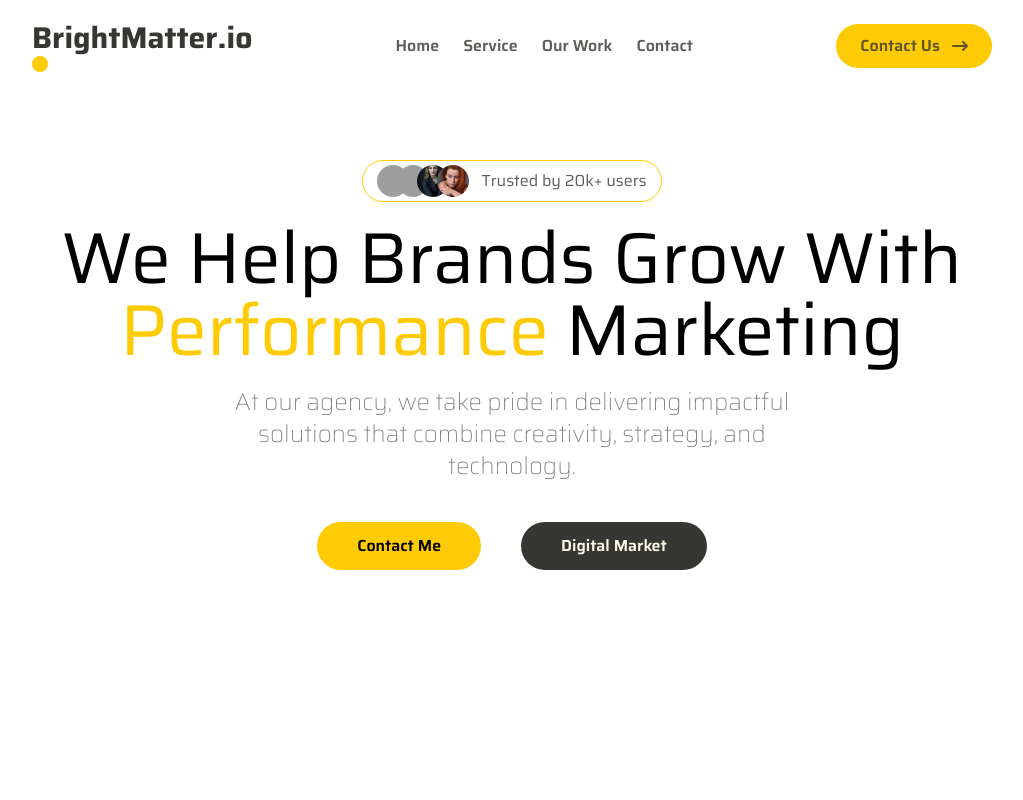
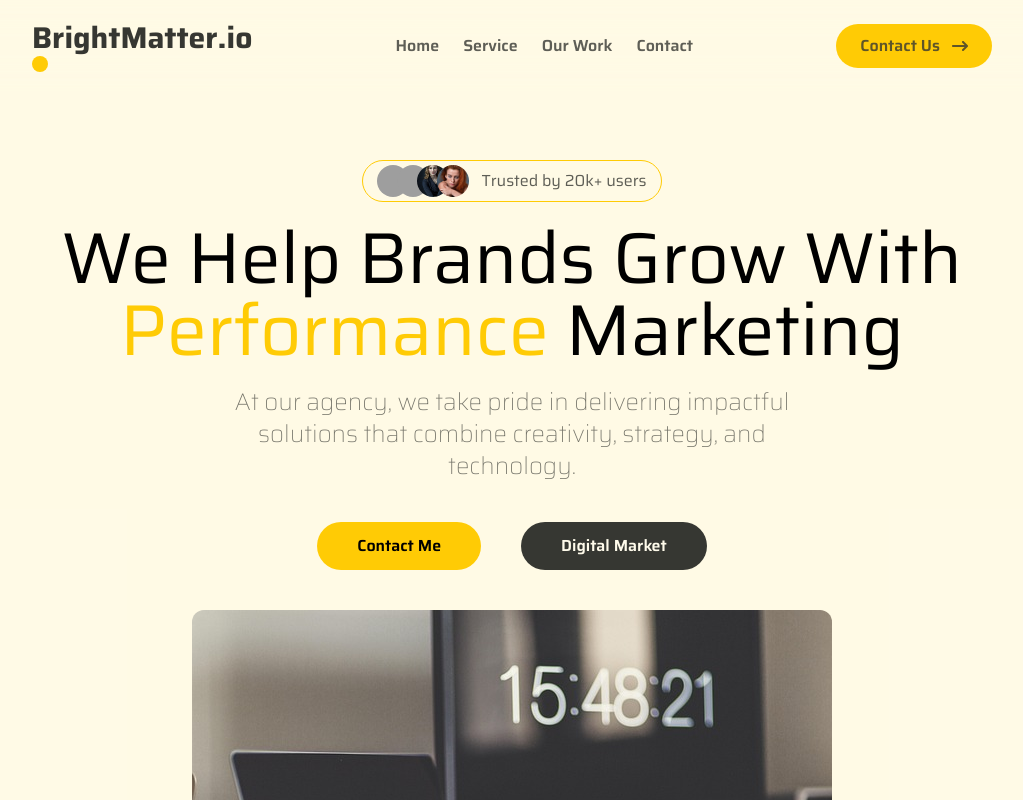
Before and after one commit to Nadeem35/watermelon.io, a React (Vite) app: page / in a window 1280 px wide. Shown: the top 800 px of the page, without its empty margins (128-1151 px from the left). Built offline with nearby package versions, Linux system fonts and the light colour scheme; grey boxes are pictures that could not be loaded.

Commit message:
update design

```diff
--- a/src/components/Hero.jsx
+++ b/src/components/Hero.jsx
@@ -1,9 +1,8 @@
 import { assets } from '../assets/assets'
-
 const Hero = () => {
   return (
-    <div className='w-full py-40'>
-      <div className="container w-full px-10">
+    <div className='w-full bg-primary/10 py-40'>
+      <div className="container mx-auto w-full px-10">
         <div className="w-75 py-1 text-dark/80 border border-primary rounded-full flex justify-center items-center mx-auto text-center">
           <div className="flex items-center -space-x-3">
             <img src={assets.profile1Img} className='h-8 w-8 rounded-full flex justify-center text-center object-center object-cover' alt="profile1" />
@@ -14,12 +13,15 @@ const Hero = () => {
           <span className='ml-3'>Trusted by 20k+ users</span>
         </div>
 
-        <h1 className='text-center py-5 text-7xl'>We Help Brands Grow With <span className='text-primary'> Performance </span> Marketing</h1>
+        <h1 className='text-center py-5 text-4xl sm:text-5xl md:text-6xl lg:text-7xl'>We Help Brands Grow With <span className='text-primary'> Performance </span> Marketing</h1>
         <p className='max-w-xl font-thin mx-auto text-2xl text-dark/70 text-center'>At our agency, we take pride in delivering impactful solutions that combine creativity, strategy, and technology.</p>
+        <div className="py-10 space-x-10 flex justify-center items-center font-semibold">
+          <button className='px-10 py-3 bg-primary hover:bg-primary/90 cursor-pointer rounded-full'>Contact Me</button>
+          <button className='px-10 py-3 bg-dark hover:bg-dark/90 rounded-full cursor-pointer text-amber-50'>Digital Market</button>
+        </div>
 
-        <div className="py-10 space-x-10 flex justify-center items-center font-semibold">
-          <button className='px-10 py-3 bg-primary cursor-pointer rounded-full'>Contact Me</button>
-          <button className='px-10 py-3 bg-dark rounded-full cursor-pointer text-amber-50'>Digital Market</button>
+        <div className="max-w-5xl flex mx-auto justify-center items-center overflow-hidden">
+          <img className='rounded-xl object-cover' src={assets.heroImg} alt="hero-image" />
         </div>
       </div>
     </div>
--- a/src/pages/Home.jsx
+++ b/src/pages/Home.jsx
@@ -3,9 +3,9 @@ import Hero from '../components/Hero'
 
 const Home = () => {
   return (
-    <div>
+    <>
       <Hero />
-    </div>
+    </>
   )
 }
 
--- a/vite.config.js
+++ b/vite.config.js
@@ -5,5 +5,5 @@ import react from "@vitejs/plugin-react";
 // https://vite.dev/config/
 export default defineConfig({
   plugins: [react(), tailwindcss()],
-  base: "/watermelon.io/",
+  // base: "/watermelon.io/",
 });
```
